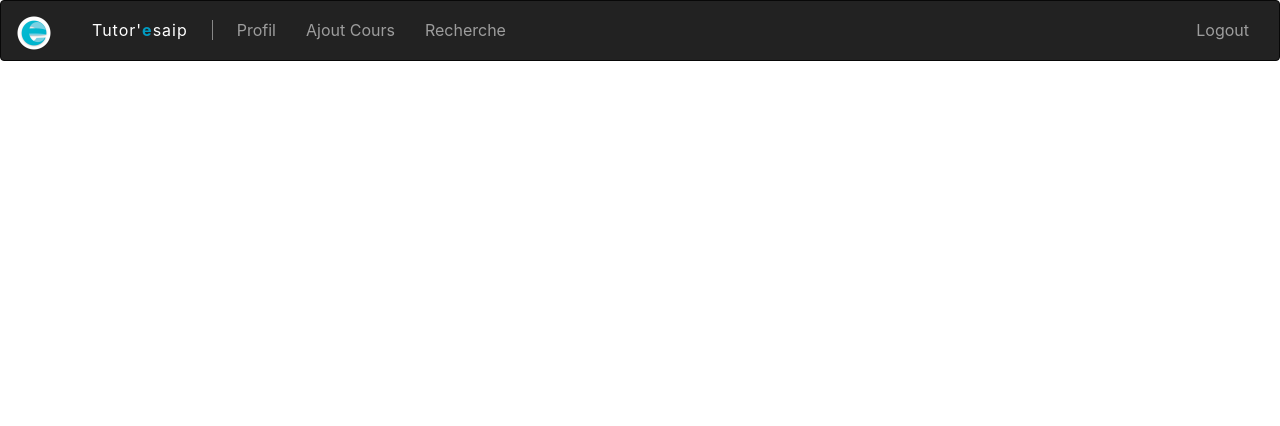
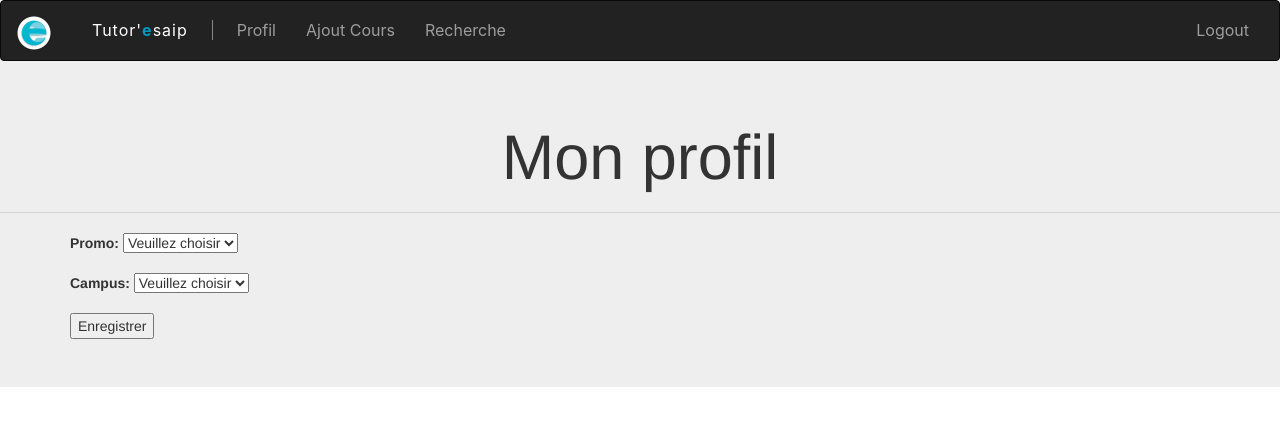
Before and after one commit to scrat2/Tutor, a Django app: page /profil/ in a window 1280 px wide. Shown: the top 426 px of the page. Run offline with Django 3.2, Linux system fonts and the light colour scheme; the visitor is signed in with stand-in values (Sample User, id 1); some libraries are stand-ins or nearby versions.

Commit message:
Profile setting

```diff
--- a/Tutor/settings.py
+++ b/Tutor/settings.py
@@ -30,7 +30,9 @@ if os.environ.get('ENV') == 'PRODUCTION':
     DEBUG = False
     PROJECT_ROOT = os.path.dirname(os.path.abspath(__file__))
     STATIC_ROOT = os.path.join(PROJECT_ROOT, 'staticfiles')
-    STATICFILES_DIRS = (os.path.join(PROJECT_ROOT, 'static'))
+    STATICFILES_DIRS = (
+        os.path.join(PROJECT_ROOT, 'static'),
+    )
     STATICFILES_STORAGE = 'whitenoise.storage.CompressedManifestStaticFilesStorage'
 else:
     DEBUG = True
--- a/lesson/forms.py
+++ b/lesson/forms.py
@@ -16,3 +16,19 @@ class ConnexionForm(forms.Form):
         required=True,
         widget=forms.PasswordInput(attrs={'class': 'form-control', 'placeholder': 'Enter password'})
     )
+
+
+class ProfileForm(forms.Form):
+    promo = forms.ChoiceField(
+        choices=(("ING1", u"ING1"), ("ING2", u"ING2"), ("IR3", u"IR3"), ("IR4", u"IR4"), ("IR5", u"IR5"),
+                 ("SEP3", u"SEP3"), ("SEP4", u"SEP4"), ("SEP5", u"SEP5"), ("IRA3", u"IRA3"), ("IRA4", u"IRA4"),
+                 ("IRA5", u"IRA5"), ("SEPA3", u"SEPA3"), ("SEPA4", u"SEPA4"), ("SEPA5", u"SEPA5"),
+                 (None, u"Veuillez choisir")),
+        required=False
+    )
+
+    campus = forms.ChoiceField(
+        choices=(("ANGERS", u"ANGERS"), ("AIX", u"AIX"),
+                 (None, u"Veuillez choisir")),
+        required=False
+    )
--- a/lesson/views.py
+++ b/lesson/views.py
@@ -1,11 +1,13 @@
 import ldap
 from django_auth_ldap.backend import LDAPBackend
 from django.shortcuts import render, redirect
-from lesson.forms import ConnexionForm
+from lesson.forms import ConnexionForm, ProfileForm
+from django.contrib.auth.models import User
 from django.contrib.auth import authenticate, login, logout
 
 
 # Create your views here.
+from lesson.models import Profiles
 
 
 def connexion(request):
@@ -24,8 +26,14 @@ def connexion(request):
             if form.is_valid():
                 username = form.cleaned_data['username']
                 password = form.cleaned_data['password']
+                # Check if IDs are good
                 user = authenticate(username=username, password=password)
                 if user is not None:
+                    # If good log user and check the profil create it if needed
+                    profile = Profiles.objects.filter(user=user)
+                    if not profile.exists():
+                        profile = Profiles(user=user)
+                        profile.save()
                     login(request, user)
                     return redirect('/home')
                 else:
@@ -36,7 +44,26 @@ def connexion(request):
 
 def profil(request):
     if request.user.is_authenticated:
-        return render(request, 'profil.html')
+        form = ProfileForm()
+        context = {
+            'form': form
+        }
+        if request.method == 'POST':
+            # Get data from the form
+            form = ProfileForm(request.POST)
+            # Clean data to avoid injection
+            if form.is_valid():
+                promo = form.cleaned_data['promo']
+                campus = form.cleaned_data['campus']
+                user = User.objects.get(username=request.user.username)
+                profile = Profiles.objects.get(user_id=user.id)
+                if promo != "":
+                    profile.promo = promo
+                if campus != "":
+                    profile.campus = campus
+                profile.save()
+
+        return render(request, 'profil.html', context)
 
     else:
         return redirect('/')
--- a/templates/profil.html
+++ b/templates/profil.html
@@ -1 +1,34 @@
 {% extends "global.html" %}
+{% load static %}
+
+{% block insert %}
+        <script src="//netdna.bootstrapcdn.com/bootstrap/3.1.0/js/bootstrap.min.js"></script>
+        <script src="//code.jquery.com/jquery-1.11.1.min.js"></script>
+        <script src="https://ajax.googleapis.com/ajax/libs/jquery/3.4.1/jquery.min.js"></script>
+        <script src="https://maxcdn.bootstrapcdn.com/bootstrap/3.4.1/js/bootstrap.min.js"></script>
+        <link rel="stylesheet" type="text/css" href="{% static "css/accueil.css"%}">
+{% endblock %}
+
+{% block content %}
+<div class="jumbotron text-center">
+        <h1 class="display-4">Mon profil</h1>
+        <hr class="my-4">
+
+        <div class="container text-left">
+            <form action="#" method="post">
+                {% csrf_token %}
+                <div class="form-group">
+                    <label for="{{ form.promo.id_for_label }}">Promo: </label>
+                    {{ form.promo }}
+                </div>
+                <div class="form-group">
+                    <label for="{{ form.campus.id_for_label }}">Campus: </label>
+                    {{ form.campus }}
+                </div>
+                <div id="divbtn">
+                    <button type="submit"  id="submit" name="submit">Enregistrer</button>
+                </div>
+            </form>
+        </div>
+    </div>
+{% endblock %}
```
Also changed, not shown: lesson/models.py (+12 -3 lines).
